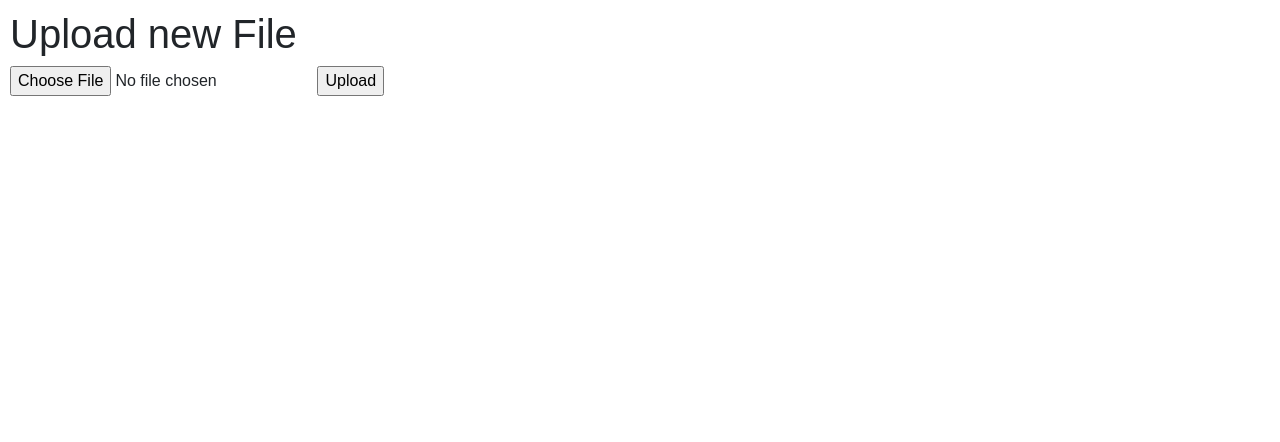
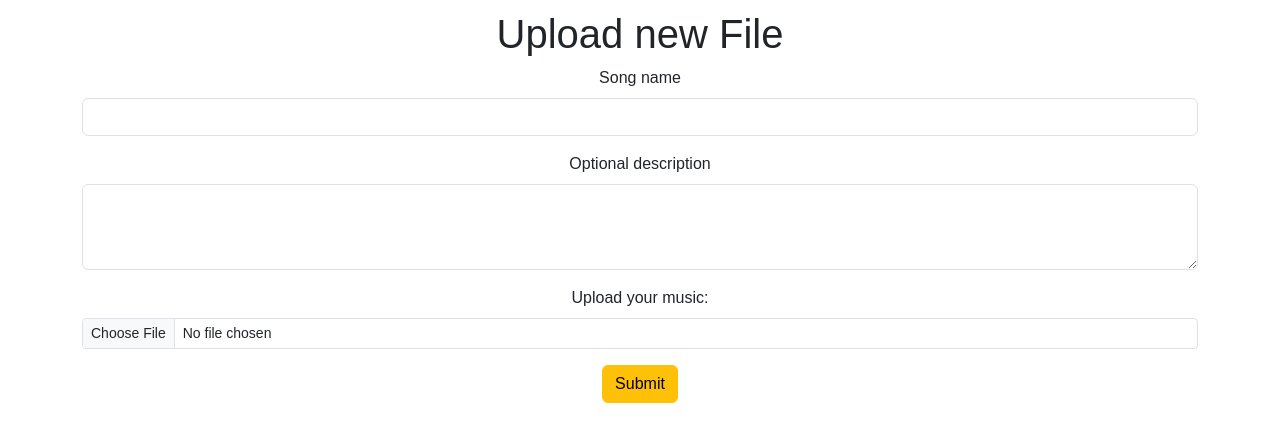
Before and after one commit to JohkuF/music-webapp, a Flask app: page /upload/ in a window 1280 px wide. Shown: the part 56-498 px from the top of the page. Run offline with Flask 3, Linux system fonts and the light colour scheme; the visitor is signed in with stand-in values (Sample User, id 1).

Commit message:
form works

```diff
--- a/src/main.py
+++ b/src/main.py
@@ -140,12 +140,16 @@ def insert_into_uploads(username: str, filepath: str, filename: str):
 def upload_file():
 
     if request.method == "POST":
+        print("POST")
         # check if the post request has the file part
         if "file" not in request.files:
             flash("No file part")
             return redirect(request.url)
 
+        print(request.form)
+
         file = request.files["file"]
+        # print(file)
         # if user does not select file, browser also
         # submit an empty part without filename
 
@@ -166,6 +170,7 @@ def upload_file():
             file.save(os.path.join(app.config["UPLOAD_FOLDER"], filename))
             return redirect(url_for("upload_file", filename=filename))
 
+    print("NO POST")
     return render_template("/upload.html")
 
 
--- a/src/templates/base.html
+++ b/src/templates/base.html
@@ -76,7 +76,7 @@
               </ul>
             </li>
             <li class="nav-item">
-              <a class="button btn btn-outline-warning" href="/upload">
+              <a class="button btn btn-outline-warning" href="/upload/">
                 Upload
               </a>
             </li>
--- a/src/templates/upload.html
+++ b/src/templates/upload.html
@@ -12,12 +12,54 @@
   </head>
   <body style="background: white">
     {% if session.username %} {% extends 'base.html' %} {% block content %}
+    <div class="container-lg text-center">
       <title>Upload new File</title>
       <h1>Upload new File</h1>
+      <!--
           <form method=post enctype=multipart/form-data>
-          <input type=file name=file>
-          <input type=submit value=Upload>
+            <form hx-post="/upload/">
+            -->
+            <form action="/upload/" method="POST" enctype=multipart/form-data>
+        <div class="mb-3">
+          <label for="formSongName" class="form-label">Song name</label>
+          <input
+            type="text"
+            class="form-control"
+            id="songName"
+            name="songName"
+            required
+          />
+        </div>
+        <div class="mb-3">
+          <label
+            for="formOptionalDescription"
+            class="form-label"
+            name="description"
+            >Optional description</label
+          >
+          <textarea
+            class="form-control"
+            id="description"
+            rows="3"
+            name="description"
+          ></textarea>
+        </div>
+        <div class="mb-3">
+          <label for="formFileSm" class="form-label col-sm-8"
+            >Upload your music:</label
+          >
+          <input
+            class="form-control form-control-sm col-sm-4"
+            id="formFileSm"
+            type="file"
+            name="file"
+          />
+        </div>
+        <button type="submit" value="Upload" class="btn btn-warning">
+          Submit
+        </button>
       </form>
+    </div>
     {% endblock %} {% endif %}
   </body>
 </html>
```
Lines whose indentation alone changed are shown as unchanged.
